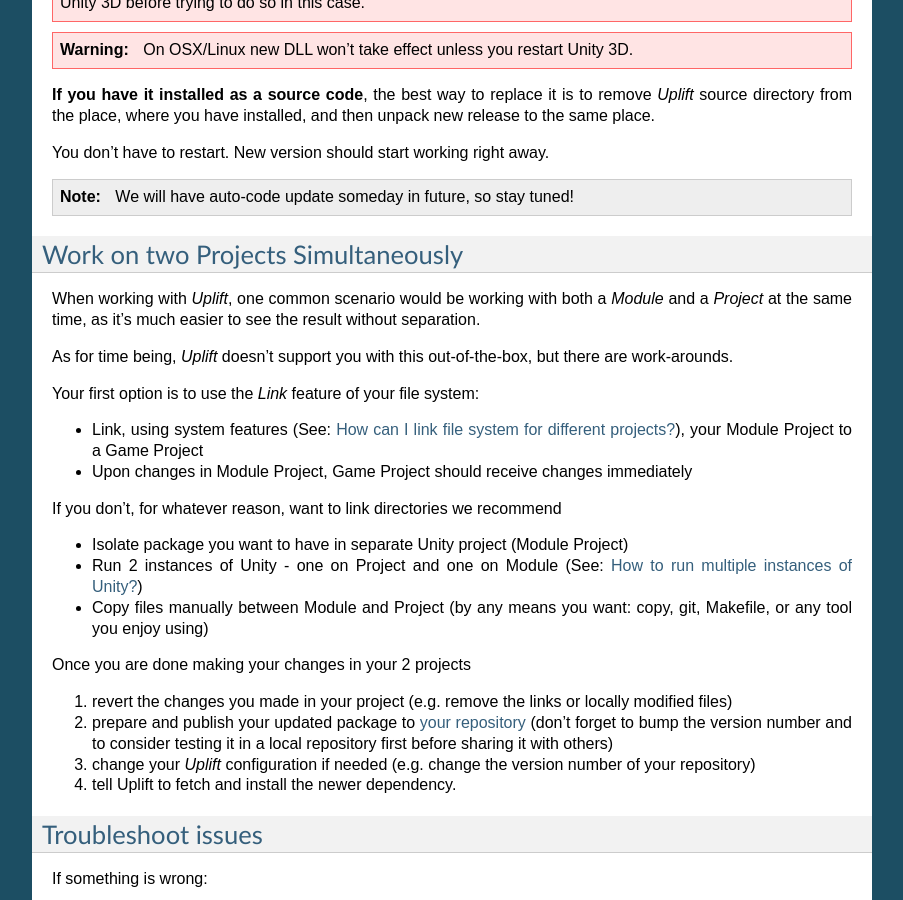
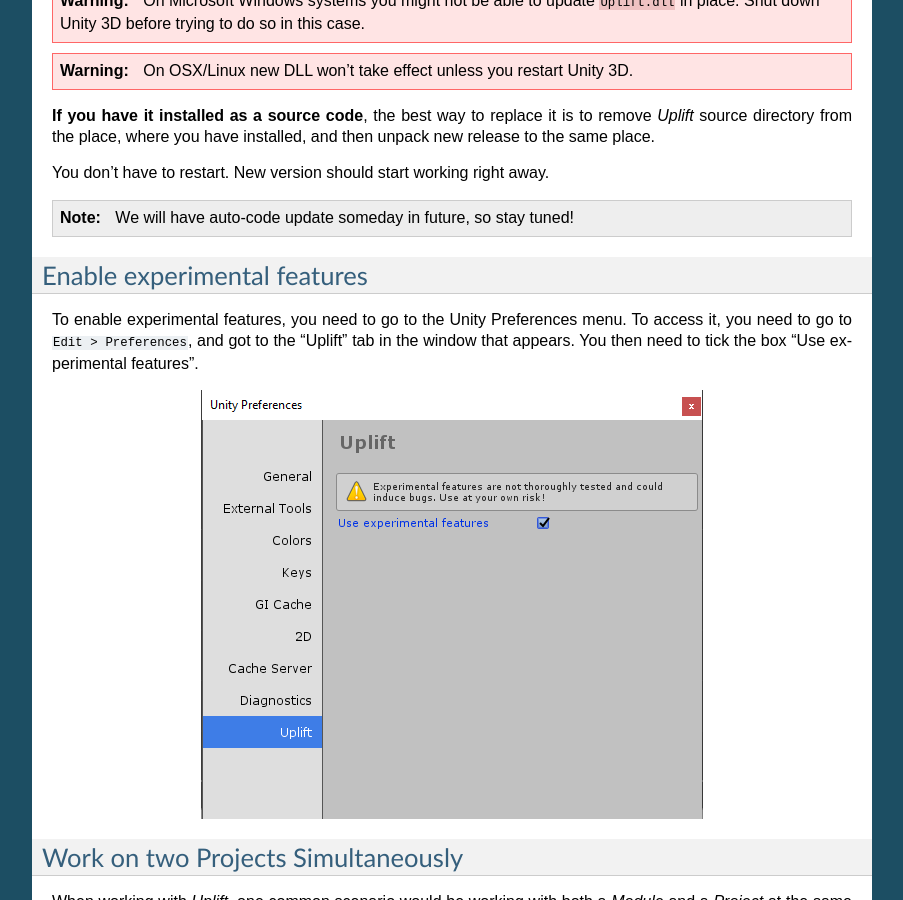
Before and after one commit to DragonBox/uplift-documentation, a Sphinx documentation site: the page built from source/howto/index.rst, in a window 1280 px wide and 900 px high, scrolled down 5929 px. Shown: the whole window, without its empty margins (198-1101 px from the left). Built offline with Sphinx 7.4.7, drawn with Linux system fonts in a browser that asks for light colours; some of the changed text lies outside the part shown.

Commit message:
Document experimental features

```diff
--- a/source/faq.rst
+++ b/source/faq.rst
@@ -32,6 +32,12 @@
 Standard unitypackages need to be completed with an *Upset* file in order for Uplift to
 work with them. Uplift needs extra information such as name, version, license, dependencies, license
 to do its work. See `../files/upset` for more information about the Upset file.
+
+Why are some items greyed out in the Uplift menu?
+=================================================
+
+Some features are considered experimental, and not completly stable and are therefore disabled by default.
+If you want to take the responsibility to try them out you can enable them, please see :ref:`enable_experimental_features`
 
 .. _faq-unity-instances:
 
--- /dev/null
+++ b/source/howto/experimental_features.rst
@@ -0,0 +1,13 @@
+.. _enable_experimental_features:
+
+Enable experimental features
+============================
+
+To enable experimental features, you need to go to the Unity Preferences menu.
+To access it, you need to go to ``Edit > Preferences``, and got to the "Uplift" tab in the window that appears.
+You then need to tick the box "Use experimental features".
+
+.. image:: ../assets/experimental_features.png
+   :scale: 100 %
+   :alt: experimental features tickbox
+   :align: center
--- a/source/howto/index.rst
+++ b/source/howto/index.rst
@@ -14,6 +14,7 @@
 .. include:: add_dependency.rst
 .. include:: uplifting_packages.rst
 .. include:: update_uplift.rst
+.. include:: experimental_features.rst
 .. include:: working_on_two_projects.rst
 .. include:: troubleshoot.rst
 .. include:: dealing_with_multiple_versions.rst
```
Also changed, not shown: source/assets/experimental_features.png (added).
